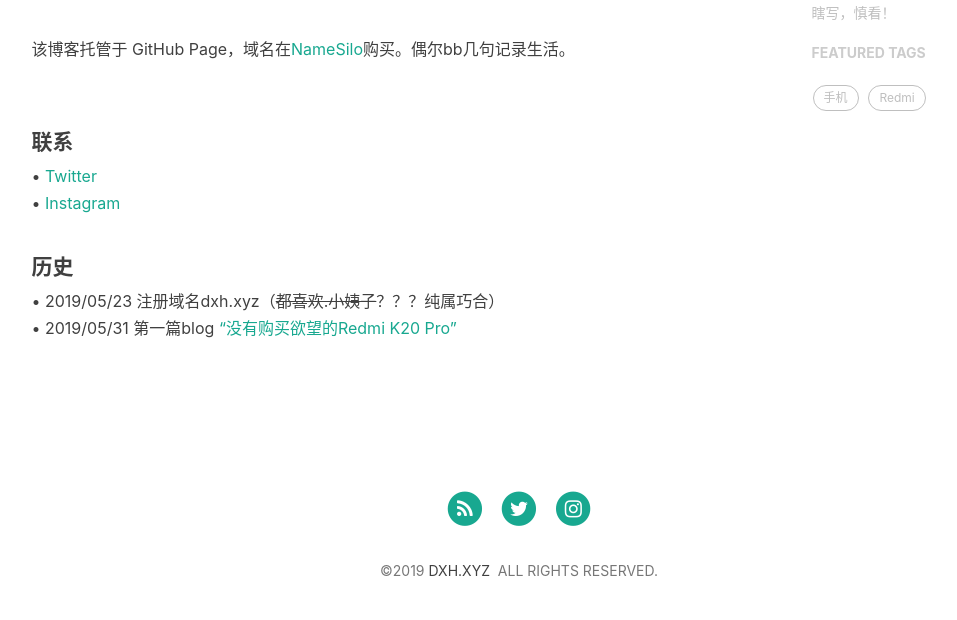
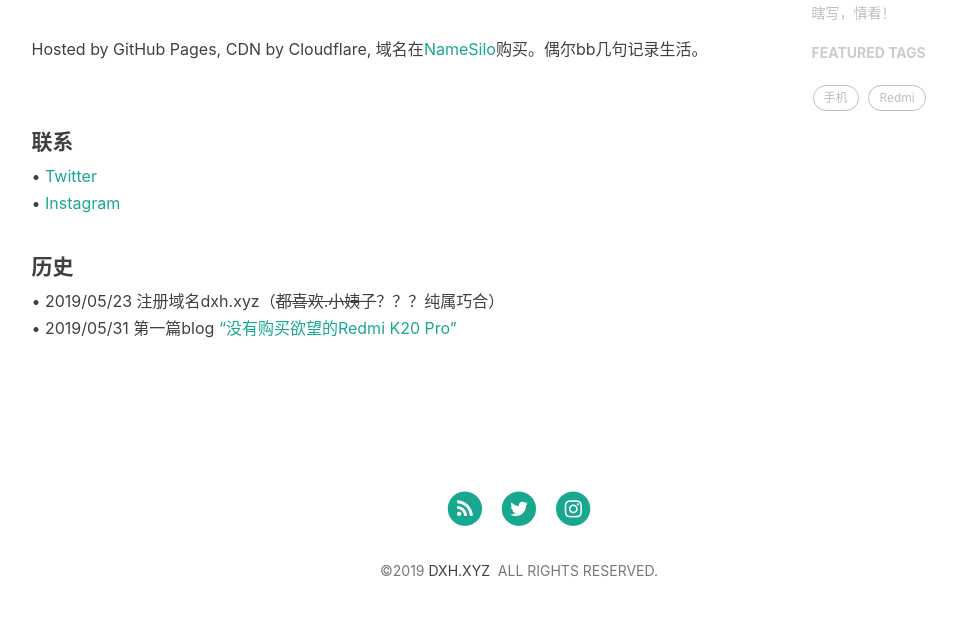
Before and after one commit to Devinteng/blog2, a Jekyll site: the page built from about.html, in a window 1280 px wide. Shown: the part 612-1232 px from the top of the page, without its empty margins (136-1093 px from the left). Built offline with Jekyll 4.4.1, drawn with Linux system fonts in a browser that asks for light colours; nearby versions of some CDN libraries; comment, search, counter and statistics services are not loaded.

Commit message:
Update about.html

```diff
--- a/about.html
+++ b/about.html
@@ -19,7 +19,7 @@
     <blockquote>我从闹市来，到此觅空谷。</blockquote>
     <!-- music -->
 <iframe src="//music.163.com/outchain/player?type=2&id=1491585&auto=0&height=66" frameborder="0" width="100%" height="86px" ></iframe>
-    <p>该博客托管于 GitHub Page，域名在<a href="https://www.namesilo.com/?rid=baa1b76ph">NameSilo</a>购买。偶尔bb几句记录生活。</p>
+    <p>Hosted by GitHub Pages, CDN by Cloudflare, 域名在<a href="https://www.namesilo.com/?rid=baa1b76ph">NameSilo</a>购买。偶尔bb几句记录生活。</p>
 </div>
 
 <br/>
```
